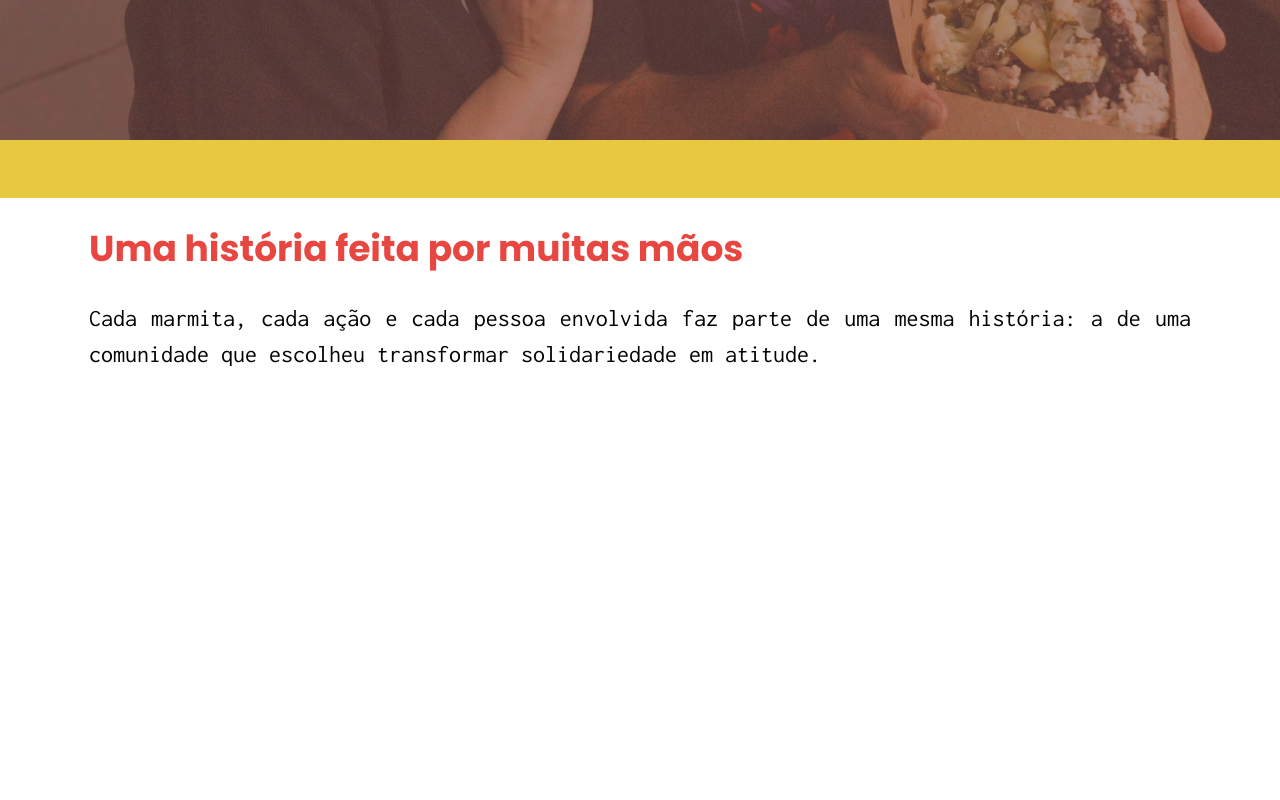
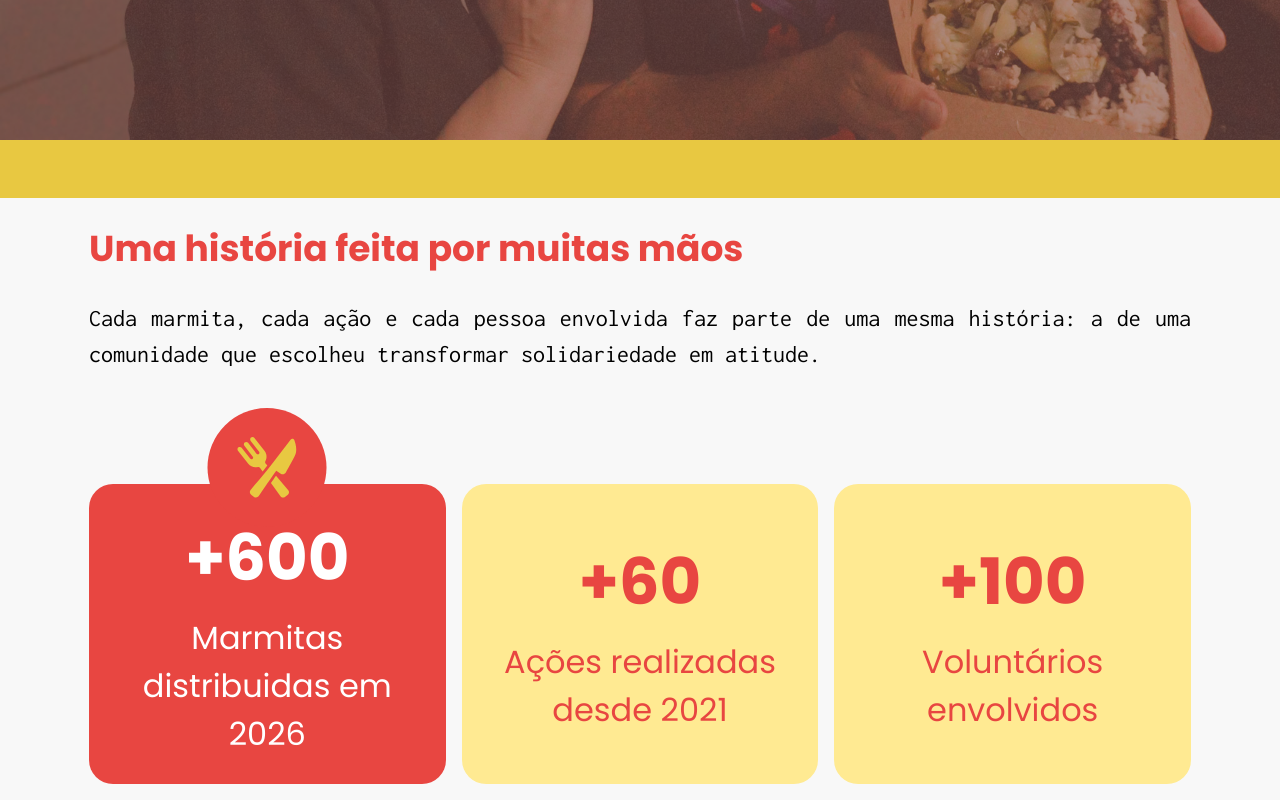
Before and after one commit to michelekluck/lp-panelao-solidario, a React (Vite) app: page / in a window 1280 px wide. Shown: the part 672-1472 px from the top of the page. Before the commit the page ends 1060 px from the top, so only its background shows below. Built offline with nearby package versions, Linux system fonts and the light colour scheme.

Commit message:
numbers: add card

```diff
--- /dev/null
+++ b/src/components/Card.tsx
@@ -0,0 +1,59 @@
+import Garfo from "../assets/images/garfo.svg"
+
+interface CardProps {
+    title: React.ReactNode;
+    children: React.ReactNode;
+    variant: "red" | "yellow";
+    className?: string;
+}
+
+function Card({ className = "", children, variant, title }: CardProps) {
+    const colors = {
+        red: "bg-primary text-white",
+        yellow: "bg-lightYellow text-primary"
+    }
+
+    return (
+        <div className={`relative md:w-[500px] w-full mx-auto ${className}`}>
+            {variant === "red" && (
+                <div
+                    className={`${colors[variant]}
+                        p-4
+                        rounded-full
+                        h-[77px]
+                        w-[77px]
+                        md:h-[119px]
+                        md:w-[119px]
+                        absolute
+                        z-10
+                        top-[-50px]
+                        md:top-[-60px]
+                        items-center
+                        justify-center
+                        left-1/2
+                        -translate-x-1/2
+                        flex
+                        `
+                    }
+                >
+                    <img src={Garfo} alt="" className="h-[62px] w-[79px]" />
+                </div>
+            )}
+
+            <div className={`${colors[variant]} font-heading p-4 md:h-[300px] h-[170px] md:rounded-3xl rounded-lg text-center mt-4`} >
+                <div className="h-full flex flex-col justify-center text-center">
+                    <h2 className="md:text-[64px] text-[36px] font-bold mb-2">
+                        {title}
+                    </h2>
+
+                    <p className="md:text-[32px] text-[20px]">
+                        {children}
+                    </p>
+                </div>
+
+            </div>
+        </div>
+    )
+}
+
+export default Card;
--- a/src/components/Hero.tsx
+++ b/src/components/Hero.tsx
@@ -48,7 +48,7 @@ function Hero() {
                         mb-12
                         leading-9
                         md:leading-[80px]
-                        mt-70
+                        mt-100
                         md:mt-90
                         font-heading
                         text-[36px]
@@ -57,7 +57,7 @@ function Hero() {
                         "
 
                     >
-                        O futuro começa <br className="md:block lg:hidden" />
+                        O futuro começa
                         com um
                         <br className="lg:block" />
                         prato cheio.
--- a/src/index.css
+++ b/src/index.css
@@ -5,6 +5,7 @@
 
 body {
   margin: 16px;
+  background-color: #F8F8F8;
 }
 
 @media (min-width: 1024px) {
@@ -18,6 +19,7 @@ body {
   --color-offwhite: #F5F2D0;
   --color-image: rgb(83 21 19 / 46%);
   --color-darkYellow: #E8C841;
+  --color-lightYellow: #FFEA92;
   --color-aqua: #41E8C1;
 
   --font-heading: "Poppins", sans-serif;
@@ -35,6 +37,7 @@ body {
   color: #E84641;
   font-weight: bold;
 }
+
 
 @media (min-width: 768px) {
   .body-text {
--- a/src/pages/Numbers.tsx
+++ b/src/pages/Numbers.tsx
@@ -1,14 +1,34 @@
 import Text from "../components/Text.tsx"
+import Card from "../components/Card.tsx"
 
 function Numbers() {
     return (
-        <Text
-            title="Uma história feita por muitas mãos"
-            titleClassName="mb-6 mt-6"
-            children="Cada marmita, cada ação e cada pessoa envolvida faz parte de uma mesma história: a de uma comunidade que escolheu transformar solidariedade em atitude."
-            textClassName="text-justify"
-        />
+        <>
+            <Text
+                title="Uma história feita por muitas mãos"
+                titleClassName="mb-6 mt-6"
+                textClassName="text-justify"
+            >
+                Cada marmita, cada ação e cada pessoa envolvida faz parte de uma mesma história: a de uma comunidade que escolheu transformar solidariedade em atitude.
+            </Text>
 
+            <div className="md:flex md:gap-4 mt-24">
+                <Card variant="red" title="+600" className="mt-16 md:mt-0">
+                    Marmitas distribuidas em 2026
+                </Card>
+
+                <Card variant="yellow" title="+60">
+                    Ações realizadas desde 2021
+                </Card>
+
+                <Card variant="yellow" title="+100">
+                    Voluntários envolvidos
+                </Card>
+            </div>
+
+
+
+        </>
     )
 }
 
```
Also changed, not shown: src/assets/images/garfo.svg (added).
